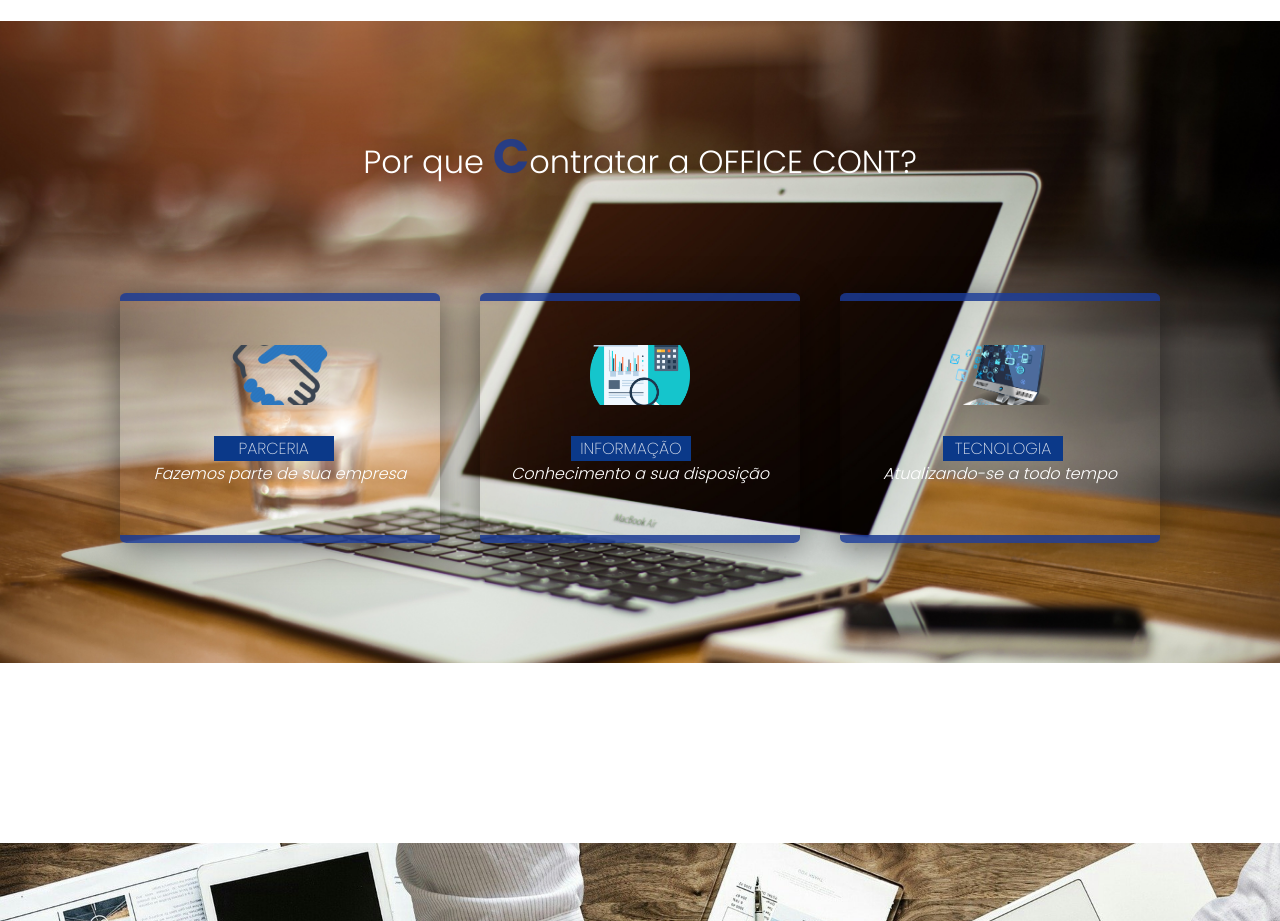
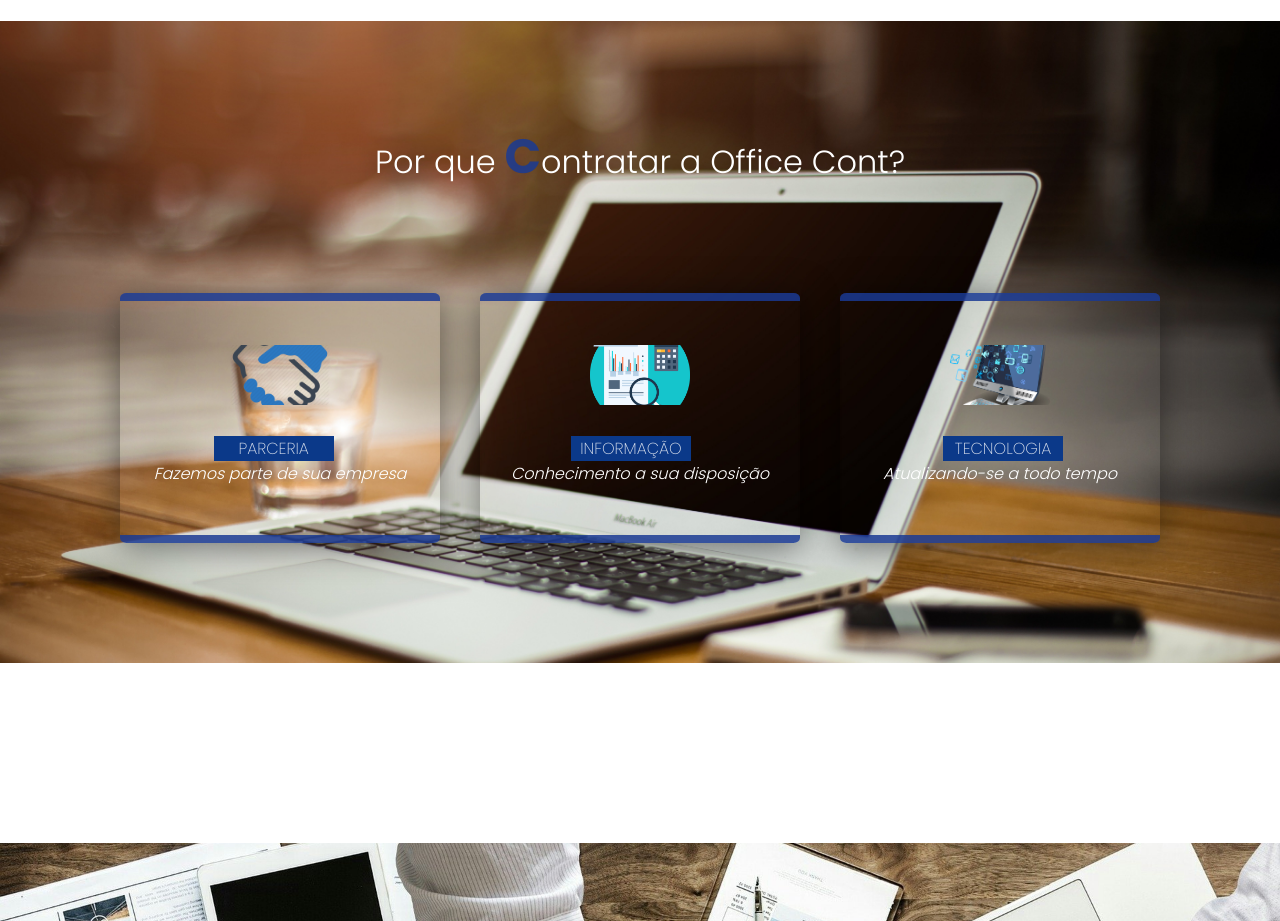
Before and after one commit to ojuara-B/OfficeSite, a plain HTML site: page index.html in a window 1280 px wide. Shown: the part 3060-3981 px from the top of the page. Drawn offline with Linux system fonts and the light colour scheme.

Commit message:
atualização_porque_contratar

```diff
--- a/index.html
+++ b/index.html
@@ -172,7 +172,7 @@
 
         <section class="toHire" id="toHire">
             <div class="title white">
-                <h2 class="titleText">Por que   <span>C</span>ontratar  a OFFICE CONT?</h2>
+                <h2 class="titleText">Por que   <span>C</span>ontratar  a Office Cont?</h2>
                 <!-- <p>Mussum Ipsum, cacilds vidis litr</p> -->
             </div>
             <div class="content">
```
